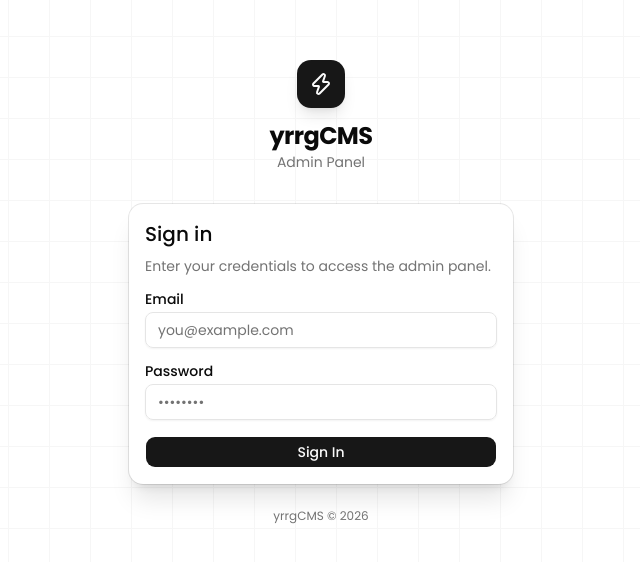
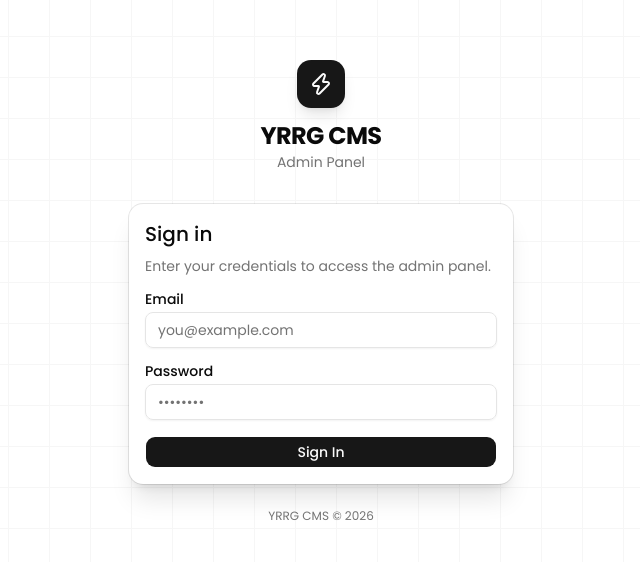
Before and after one commit to yoelrrg-code/yrrgcms, a Next.js app: page /admin/login in a window 1280 px wide. Shown: the part 108-670 px from the top of the page, without its empty margins (319-959 px from the left). Built offline with nearby package versions, Linux system fonts and the light colour scheme.

Commit message:
chore: rename project branding from yrrgCMS to YRRG CMS throughout the codebase

```diff
--- a/app/admin/(dashboard)/forms/[id]/submissions/page.tsx
+++ b/app/admin/(dashboard)/forms/[id]/submissions/page.tsx
@@ -18,7 +18,7 @@ export async function generateMetadata({ params }: { params: Promise<{ id: strin
   const { id } = await params;
   const form = await getFormById(id);
   if (!form) return { title: "Form Not Found" };
-  return { title: `${form.name} Submissions | yrrgCMS` };
+  return { title: `${form.name} Submissions | YRRG CMS` };
 }
 
 export default async function FormSubmissionsPage({
--- a/app/admin/(dashboard)/forms/page.tsx
+++ b/app/admin/(dashboard)/forms/page.tsx
@@ -19,7 +19,7 @@ import { redirect } from "next/navigation";
 import { revalidatePath } from "next/cache";
 
 export const metadata = {
-  title: "Forms | yrrgCMS",
+  title: "Forms | YRRG CMS",
 };
 
 export default async function FormsPage() {
--- a/app/admin/(dashboard)/globals/page.tsx
+++ b/app/admin/(dashboard)/globals/page.tsx
@@ -5,7 +5,7 @@ import { getMenus } from "@/lib/actions/menus";
 import GlobalsClient from "./client";
 
 export const metadata = {
-  title: "Global Settings | yrrgCMS",
+  title: "Global Settings | YRRG CMS",
 };
 
 export default async function GlobalsPage() {
--- a/app/admin/(dashboard)/layout.tsx
+++ b/app/admin/(dashboard)/layout.tsx
@@ -95,7 +95,7 @@ export default async function AdminLayout({
               <Zap className="size-4" />
             </div>
             <Link href="/dashboard" className="text-sm font-semibold tracking-tight hover:underline">
-              yrrgCMS
+              YRRG CMS
             </Link>
           </div>
         </SidebarHeader>
--- a/app/admin/(dashboard)/media/page.tsx
+++ b/app/admin/(dashboard)/media/page.tsx
@@ -8,7 +8,7 @@ import Image from "next/image";
 import { revalidatePath } from "next/cache";
 
 export const metadata = {
-  title: "Media | yrrgCMS",
+  title: "Media | YRRG CMS",
 };
 
 function formatBytes(bytes: number) {
--- a/app/admin/(dashboard)/menus/page.tsx
+++ b/app/admin/(dashboard)/menus/page.tsx
@@ -17,7 +17,7 @@ import { redirect } from "next/navigation";
 import { revalidatePath } from "next/cache";
 
 export const metadata = {
-  title: "Menus | yrrgCMS",
+  title: "Menus | YRRG CMS",
 };
 
 export default async function MenusPage() {
--- a/app/admin/login/page.tsx
+++ b/app/admin/login/page.tsx
@@ -69,7 +69,7 @@ function LoginForm() {
             <Zap className="size-6" />
           </div>
           <div className="text-center">
-            <h1 className="text-2xl font-bold tracking-tight">yrrgCMS</h1>
+            <h1 className="text-2xl font-bold tracking-tight">YRRG CMS</h1>
             <p className="text-sm text-muted-foreground">Admin Panel</p>
           </div>
         </div>
@@ -135,7 +135,7 @@ function LoginForm() {
         </Card>
 
         <p className="mt-6 text-center text-xs text-muted-foreground">
-          yrrgCMS &copy; {new Date().getFullYear()}
+          YRRG CMS &copy; {new Date().getFullYear()}
         </p>
       </div>
     </div>
--- a/app/layout.tsx
+++ b/app/layout.tsx
@@ -12,7 +12,7 @@ const poppins = Poppins({
 });
 
 export const metadata: Metadata = {
-  title: "yrrgCMS",
+  title: "YRRG CMS",
   description: "Custom CMS built with Next.js",
 };
 
--- a/components/blocks/definitions.ts
+++ b/components/blocks/definitions.ts
@@ -17,7 +17,7 @@ export const BLOCK_DEFINITIONS: BlockDefinition[] = [
     label: "Hero Banner",
     description: "Full-width hero section with image and text",
     defaultProps: {
-      title: "Welcome to yrrgCMS",
+      title: "Welcome to YRRG CMS",
       subtitle: "The powerful Headless CMS",
       ctaText: "Get Started",
       ctaUrl: "/",
--- a/components/site/Footer.tsx
+++ b/components/site/Footer.tsx
@@ -148,9 +148,9 @@ export interface FooterConfig {
 export default async function Footer() {
   const headerData = ((await getGlobal("header")) as HeaderConfig) || {};
   const footerData = ((await getGlobal("footer")) as FooterConfig) || {};
-  const siteName = headerData.siteName || "yrrgCMS";
+  const siteName = headerData.siteName || "YRRG CMS";
   const siteDescription = headerData.siteDescription || "A modern Next.js 15 CMS powered by App Router and Drizzle.";
-  const copyright = footerData.copyright || "© yrrgCMS. All rights reserved.";
+  const copyright = footerData.copyright || "© YRRG CMS. All rights reserved.";
   const socialLinks = footerData.socialLinks || [];
   const columns = footerData.columns || [];
 
--- a/components/site/Header.tsx
+++ b/components/site/Header.tsx
@@ -32,7 +32,7 @@ export default async function Header({ transparency }: { transparency?: number }
   const headerData = ((await getGlobal("header")) as HeaderConfig) || {};
   const menuData = await getMenuByLocation("header");
 
-  const siteName = headerData.siteName || "yrrgCMS";
+  const siteName = headerData.siteName || "YRRG CMS";
   const logoUrl = headerData.logoUrl;
   const ctaText = headerData.ctaText;
   const ctaUrl = headerData.ctaUrl;
--- a/scripts/seed-admin.ts
+++ b/scripts/seed-admin.ts
@@ -53,7 +53,7 @@ async function main() {
         {
           key: "header",
           value: {
-            siteName: "yrrgCMS",
+            siteName: "YRRG CMS",
             logoUrl: "",
             ctaText: "Contact Us",
             ctaUrl: "/contact",
@@ -62,7 +62,7 @@ async function main() {
         {
           key: "footer",
           value: {
-            copyright: `© ${new Date().getFullYear()} yrrgCMS. All rights reserved.`,
+            copyright: `© ${new Date().getFullYear()} YRRG CMS. All rights reserved.`,
             socialLinks: [],
             columns: [],
           },
@@ -70,7 +70,7 @@ async function main() {
         {
           key: "seo_defaults",
           value: {
-            siteTitle: "yrrgCMS",
+            siteTitle: "YRRG CMS",
             description: "A powerful CMS built with Next.js",
             ogImage: "",
             favicon: "",
```
Also changed, not shown: 2 other files (tests, documents, lock files or other folders).
